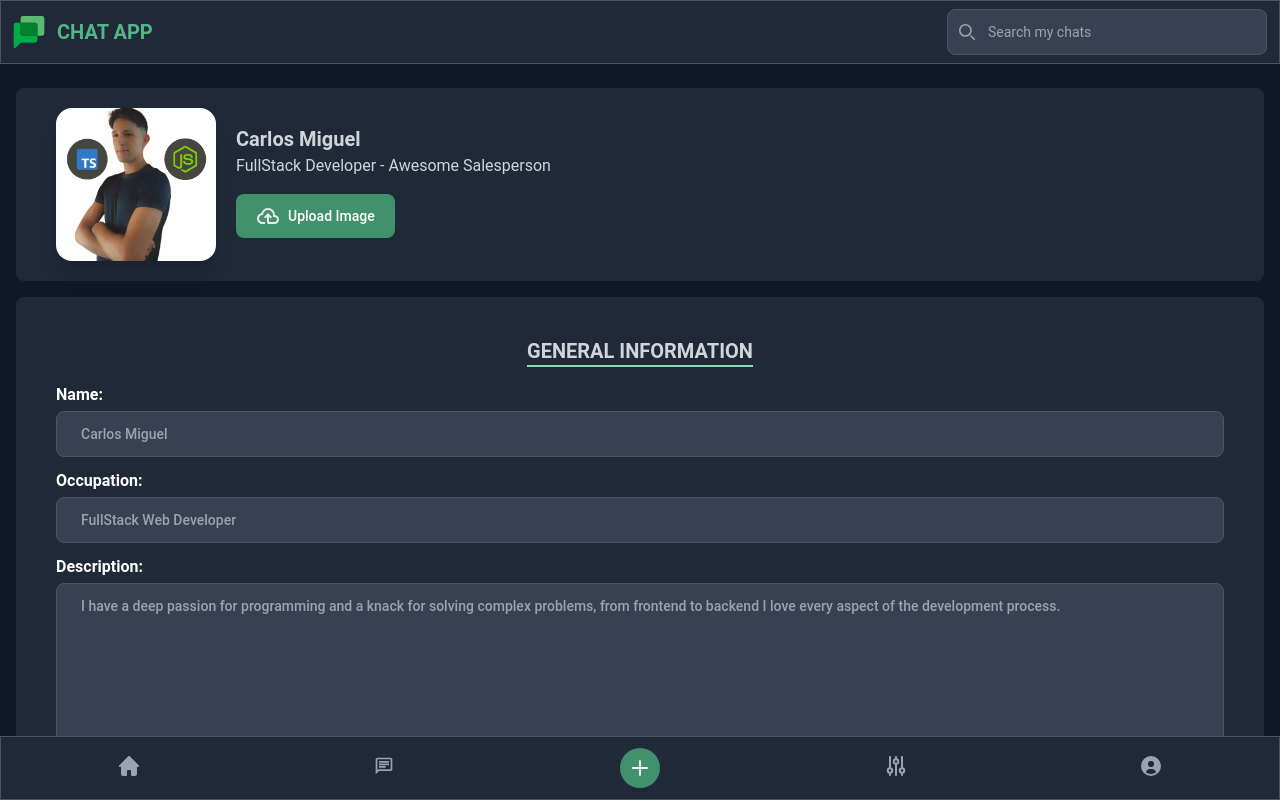
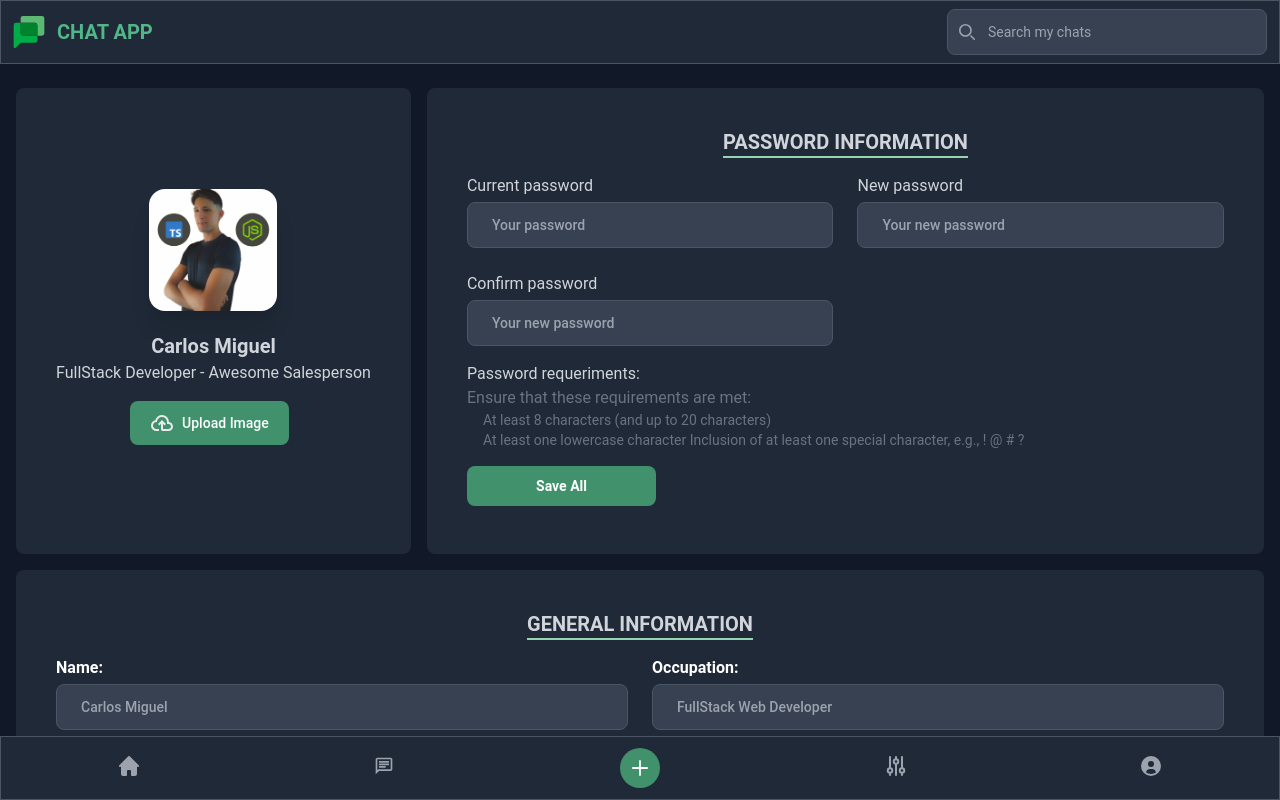
Before and after one commit to CarMi0Proggramer/Chat-App, a React (Vite) app: page /profile in a window 1280 px wide. Shown: the top 800 px of the page. Built offline with nearby package versions, Linux system fonts and the light colour scheme.

Commit message:
Profile page finished

```diff
--- a/src/pages/Profile.tsx
+++ b/src/pages/Profile.tsx
@@ -5,16 +5,18 @@ export default function Profile() {
         <Layout>
             <main className=" my-[64px] w-full self-center max-w-screen-2xl flex justify-center mb-16 px-4 bg-transparent">
                 <section className="flex flex-col w-full my-6 dark:text-gray-300 gap-y-4">
-                    <div className="bg-gray-100 dark:bg-gray-800 rounded-lg">
-                        <div className="flex flex-col lg:flex-row">
-                            <div className="px-10 py-5 flex justify-center sm:justify-start">
-                                <div className="flex flex-col items-center sm:flex-row gap-5">
+                    <div className="flex flex-col gap-4 lg:flex-row">
+                        <div className="flex flex-col lg:flex-row bg-gray-100 dark:bg-gray-800 rounded-lg">
+                            <div className="px-10 py-5 grid place-content-center sm:place-content-start lg:place-content-center">
+                                <div className="flex flex-col sm:flex-row lg:flex-col gap-5">
+                                    <div className="grid place-content-center">
                                         <img
                                             alt="Your photo"
                                             src="/images/yo.webp"
-                                        className="shadow-xl rounded-2xl h-auto align-middle border-none max-w-40"
+                                            className="shadow-xl rounded-2xl h-auto align-middle border-none max-w-32"
                                         />
-                                    <div className="flex flex-col text-center text-pretty sm:text-left gap-y-2">
+                                    </div>
+                                    <div className="flex flex-col text-center sm:text-left lg:text-center text-pretty gap-y-2">
                                         <h3 className="text-xl font-semibold leading-normal">
                                             Carlos Miguel
                                         </h3>
@@ -24,7 +26,7 @@ export default function Profile() {
                                         </span>
                                         <button
                                             type="button"
-                                            className="self-center mt-2 sm:self-start focus:outline-none text-white bg-green-500 focus:ring-4 focus:ring-green-300 font-medium rounded-lg text-sm px-5 py-2.5 me-2 mb-2 dark:bg-green-600 dark:focus:ring-green-600/50 flex gap-x-2 items-center"
+                                            className="self-center sm:self-start lg:self-center mt-2 focus:outline-none text-white bg-green-500 focus:ring-4 focus:ring-green-300 font-medium rounded-lg text-sm px-5 py-2.5 me-2 mb-2 dark:bg-green-600 dark:focus:ring-green-600/50 flex gap-x-2 items-center"
                                         >
                                             <svg
                                                 className="size-5 sm:size-6"
@@ -39,6 +41,71 @@ export default function Profile() {
                                 </div>
                             </div>
                         </div>
+                        <div className="flex-1 bg-gray-100 dark:bg-gray-800 rounded-lg p-10">
+                            <div className="flex justify-center">
+                                <h2 className="text-lg md:text-xl uppercase font-semibold border-b-2 border-green-600 dark:border-b-green-300 w-fit">
+                                    Password Information
+                                </h2>
+                            </div>
+                            <div className="grid sm:grid-cols-2 lg:grid-cols-1 xl:grid-cols-2 gap-6 mt-4">
+                                <div className="flex flex-col gap-y-1">
+                                    <label htmlFor="current_password">
+                                        Current password
+                                    </label>
+                                    <input
+                                        className="dark:text-gray-200 w-full px-6 py-3 rounded-lg font-medium bg-gray-100 placeholder-gray-500 text-sm focus:outline-none focus:ring-2 focus:ring-green-400 border border-gray-400 dark:border-gray-600 dark:bg-gray-700 dark:placeholder-gray-400"
+                                        type="password"
+                                        id="current_password"
+                                        placeholder="Your password"
+                                    />
+                                </div>
+                                <div className="flex flex-col gap-y-1">
+                                    <label htmlFor="new_password">
+                                        New password
+                                    </label>
+                                    <input
+                                        className="dark:text-gray-200 w-full px-6 py-3 rounded-lg font-medium bg-gray-100 placeholder-gray-500 text-sm focus:outline-none focus:ring-2 focus:ring-green-400 border border-gray-400 dark:border-gray-600 dark:bg-gray-700 dark:placeholder-gray-400"
+                                        type="password"
+                                        id="new_password"
+                                        placeholder="Your new password"
+                                    />
+                                </div>
+                                <div className="flex flex-col gap-y-1">
+                                    <label htmlFor="confirm_password">
+                                        Confirm password
+                                    </label>
+                                    <input
+                                        className="dark:text-gray-200 w-full px-6 py-3 rounded-lg font-medium bg-gray-100 placeholder-gray-500 text-sm focus:outline-none focus:ring-2 focus:ring-green-400 border border-gray-400 dark:border-gray-600 dark:bg-gray-700 dark:placeholder-gray-400"
+                                        type="password"
+                                        id="confirm_password"
+                                        placeholder="Your new password"
+                                    />
+                                </div>
+                            </div>
+                            <div className="flex flex-col mt-4">
+                                <h3>Password requeriments:</h3>
+                                <h5 className="text-gray-300 dark:text-gray-500 text-base">
+                                    Ensure that these requirements are met:
+                                </h5>
+                                <ul className="px-4 flex flex-col text-sm text-gray-300 dark:text-gray-500">
+                                    <li>
+                                        At least 8 characters (and up to 20
+                                        characters)
+                                    </li>
+                                    <li>
+                                        At least one lowercase character
+                                        Inclusion of at least one special
+                                        character, e.g., ! @ # ?
+                                    </li>
+                                </ul>
+                            </div>
+                            <button
+                                type="button"
+                                className="mt-4 focus:outline-none text-white bg-green-500 focus:ring-4 focus:ring-green-300 font-semibold rounded-lg text-sm px-5 py-2.5 me-2 mb-2 dark:bg-green-600 dark:focus:ring-green-600/50 w-full sm:w-1/4"
+                            >
+                                Save All
+                            </button>
+                        </div>
                     </div>
                     <div className="p-10 text-center bg-gray-100 dark:bg-gray-800 rounded-lg">
                         <div className="flex justify-center">
@@ -47,6 +114,7 @@ export default function Profile() {
                             </h2>
                         </div>
                         <form className="mt-4 flex flex-col gap-y-3">
+                            <div className="grid md:grid-flow-col gap-6">
                                 <div className="flex flex-col gap-y-1 justify-center">
                                     <label
                                         htmlFor="name"
@@ -77,6 +145,7 @@ export default function Profile() {
                                         className="dark:text-gray-200 w-full px-6 py-3 rounded-lg font-medium bg-gray-100 placeholder-gray-500 text-sm focus:outline-none focus:ring-2 focus:ring-green-400 border border-gray-400 dark:border-gray-600 dark:bg-gray-700 dark:placeholder-gray-400"
                                     />
                                 </div>
+                            </div>
                             <div className="flex flex-col gap-y-1 justify-center">
                                 <label
                                     htmlFor="description"
```
Lines whose indentation alone changed are shown as unchanged.
